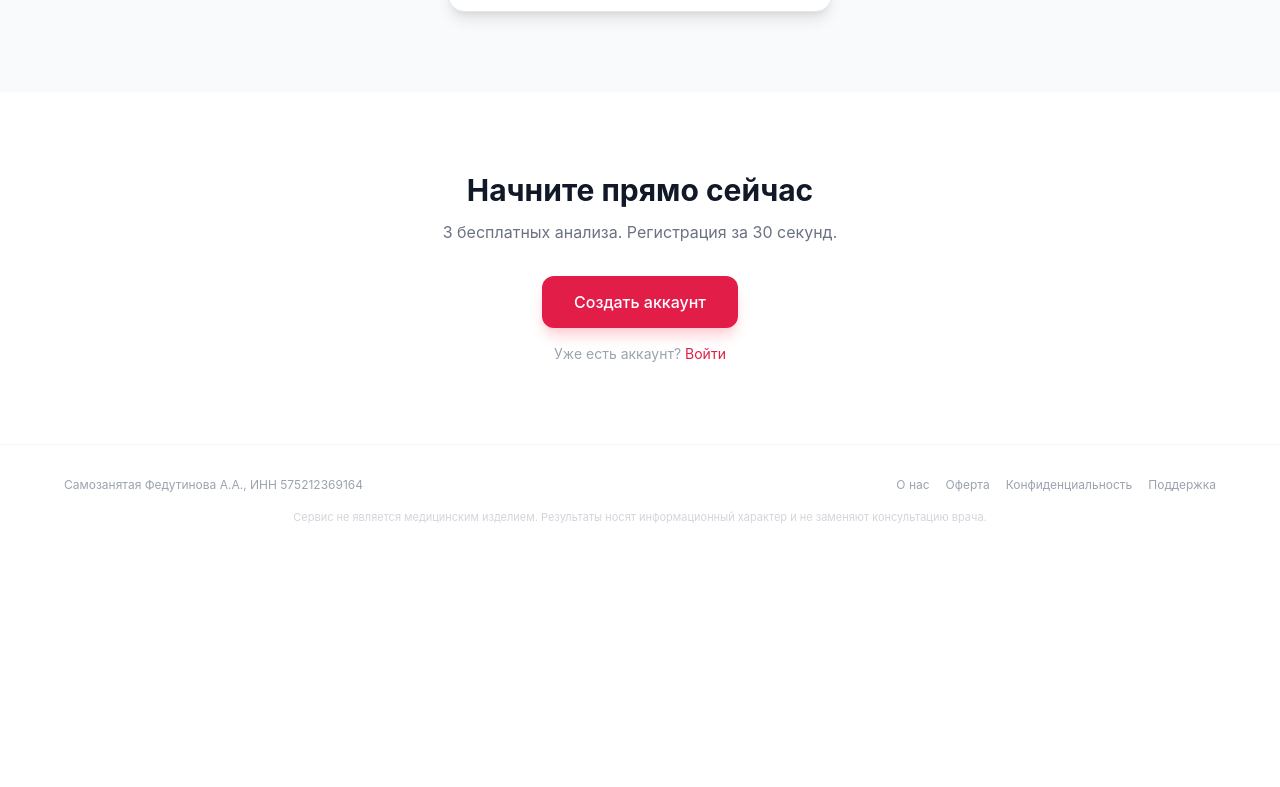
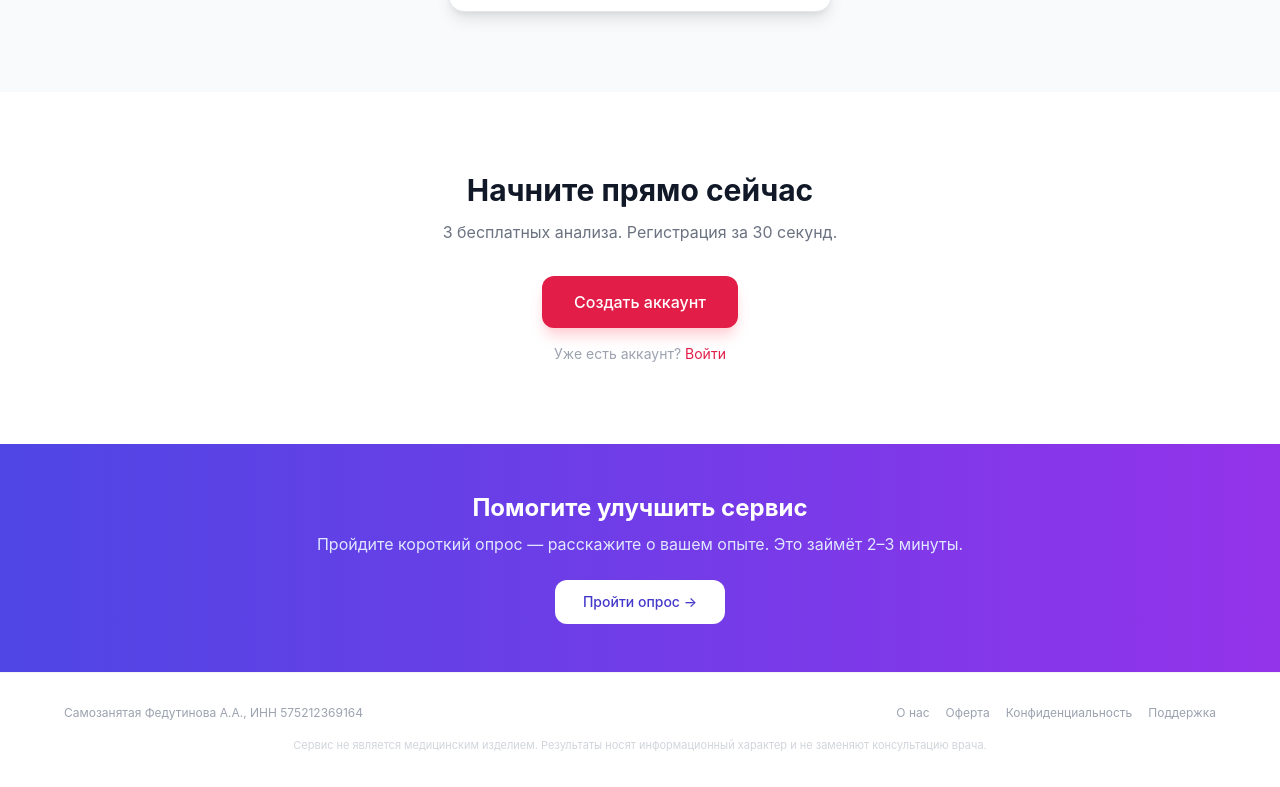
Before and after one commit to fedutinova/smartheart, a React (Vite) app in the folder frontend/: page / in a window 1280 px wide. Shown: the part 2685-3472 px from the top of the page. Before the commit the page ends 3244 px from the top, so only its background shows below. Built offline with nearby package versions, Linux system fonts and the light colour scheme; no server answers; a web font is replaced by a local one; what axios-retry would draw is missing.

Commit message:
added banner

```diff
--- a/frontend/src/pages/Dashboard.tsx
+++ b/frontend/src/pages/Dashboard.tsx
@@ -33,6 +33,22 @@ export function Dashboard() {
             </div>
           </div>
         )}
+
+        {/* Survey banner */}
+        <div className="mb-4 sm:mb-6 rounded-xl bg-gradient-to-r from-indigo-600 to-purple-600 px-5 py-4 flex flex-col sm:flex-row sm:items-center gap-3">
+          <div className="flex-1 min-w-0">
+            <p className="text-sm font-semibold text-white">Помогите улучшить сервис</p>
+            <p className="text-sm text-indigo-100 mt-0.5">Пройдите короткий опрос о вашем опыте — займёт 2–3 минуты</p>
+          </div>
+          <a
+            href="https://docs.google.com/forms/d/e/1FAIpQLSerfoqa5aM-7A-Yei7gZxs8CxGgmBu_dlMx4XqolAijSTbFBg/viewform"
+            target="_blank"
+            rel="noopener noreferrer"
+            className="shrink-0 inline-block px-4 py-2 text-sm font-medium text-indigo-700 bg-white hover:bg-indigo-50 rounded-lg transition-colors"
+          >
+            Пройти опрос →
+          </a>
+        </div>
 
         <div className="grid grid-cols-1 sm:grid-cols-2 gap-4 sm:gap-6 mb-6 sm:mb-8">
           <Link
--- a/frontend/src/pages/History.tsx
+++ b/frontend/src/pages/History.tsx
@@ -20,6 +20,22 @@ export function History() {
     <Layout>
       <div>
         <h1 className="text-2xl font-semibold text-gray-900 mb-6">История анализов</h1>
+
+        {/* Survey banner */}
+        <div className="mb-6 rounded-xl bg-gradient-to-r from-indigo-600 to-purple-600 px-5 py-4 flex flex-col sm:flex-row sm:items-center gap-3">
+          <div className="flex-1 min-w-0">
+            <p className="text-sm font-semibold text-white">Помогите улучшить сервис</p>
+            <p className="text-sm text-indigo-100 mt-0.5">Пройдите короткий опрос о вашем опыте — займёт 2–3 минуты</p>
+          </div>
+          <a
+            href="https://docs.google.com/forms/d/e/1FAIpQLSerfoqa5aM-7A-Yei7gZxs8CxGgmBu_dlMx4XqolAijSTbFBg/viewform"
+            target="_blank"
+            rel="noopener noreferrer"
+            className="shrink-0 inline-block px-4 py-2 text-sm font-medium text-indigo-700 bg-white hover:bg-indigo-50 rounded-lg transition-colors"
+          >
+            Пройти опрос →
+          </a>
+        </div>
 
         <div className="bg-white shadow rounded-lg">
           {isLoading ? (
--- a/frontend/src/pages/Landing.tsx
+++ b/frontend/src/pages/Landing.tsx
@@ -372,6 +372,26 @@ export function Landing() {
         </div>
       </section>
 
+      {/* Survey banner */}
+      <section className="py-12 px-4 sm:px-6 bg-gradient-to-r from-indigo-600 to-purple-600">
+        <div className="max-w-2xl mx-auto text-center">
+          <h2 className="text-xl sm:text-2xl font-bold text-white mb-2">
+            Помогите улучшить сервис
+          </h2>
+          <p className="text-indigo-100 mb-6 text-sm sm:text-base">
+            Пройдите короткий опрос — расскажите о вашем опыте. Это займёт 2–3 минуты.
+          </p>
+          <a
+            href="https://docs.google.com/forms/d/e/1FAIpQLSerfoqa5aM-7A-Yei7gZxs8CxGgmBu_dlMx4XqolAijSTbFBg/viewform"
+            target="_blank"
+            rel="noopener noreferrer"
+            className="inline-block px-7 py-3 text-sm font-medium text-indigo-700 bg-white hover:bg-indigo-50 active:scale-95 rounded-xl transition-all duration-150"
+          >
+            Пройти опрос →
+          </a>
+        </div>
+      </section>
+
       {/* Footer */}
       <footer className="border-t border-gray-100 py-8 px-4 sm:px-6">
         <div className="max-w-6xl mx-auto flex flex-col items-center gap-4 text-xs text-gray-400 sm:flex-row sm:justify-between">
```
